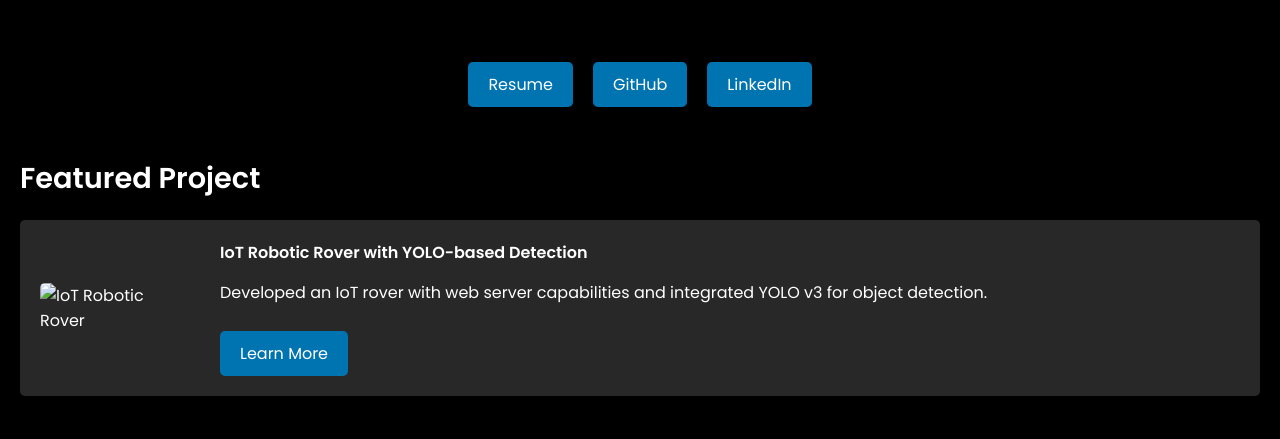
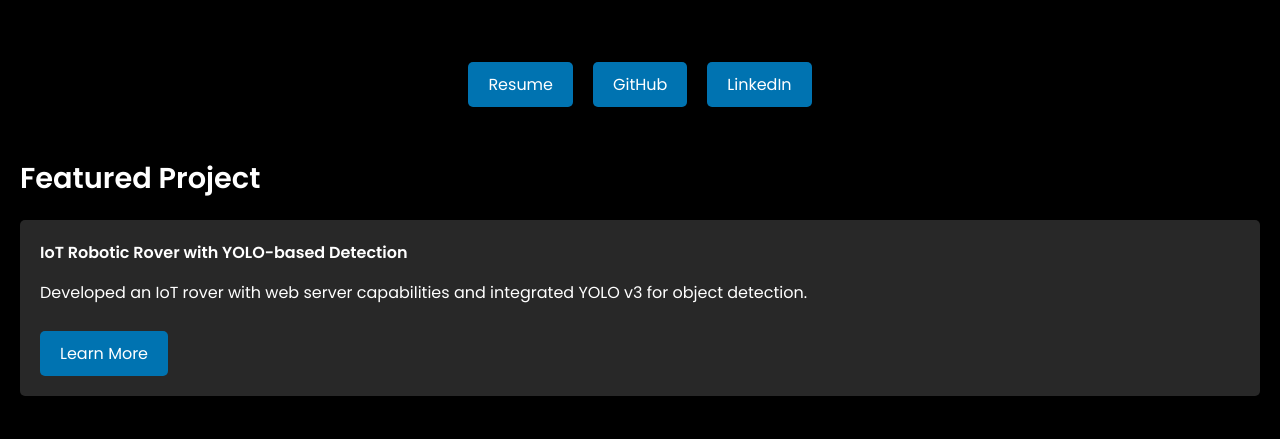
Before and after one commit to Developer1010x/S_Prajwall_Narayana, a plain HTML site: page index.html in a window 1280 px wide. Shown: the part 361-800 px from the top of the page. Drawn offline with Linux system fonts and the light colour scheme.

Commit message:
Update index.html

```diff
--- a/index.html
+++ b/index.html
@@ -229,7 +229,6 @@
     <section class="featured-project">
         <h3>Featured Project</h3>
         <div class="project-item">
-            <img src="iot_rover.jpg" alt="IoT Robotic Rover">
             <div>
                 <h4>IoT Robotic Rover with YOLO-based Detection</h4>
                 <p>Developed an IoT rover with web server capabilities and integrated YOLO v3 for object detection.</p>
```
